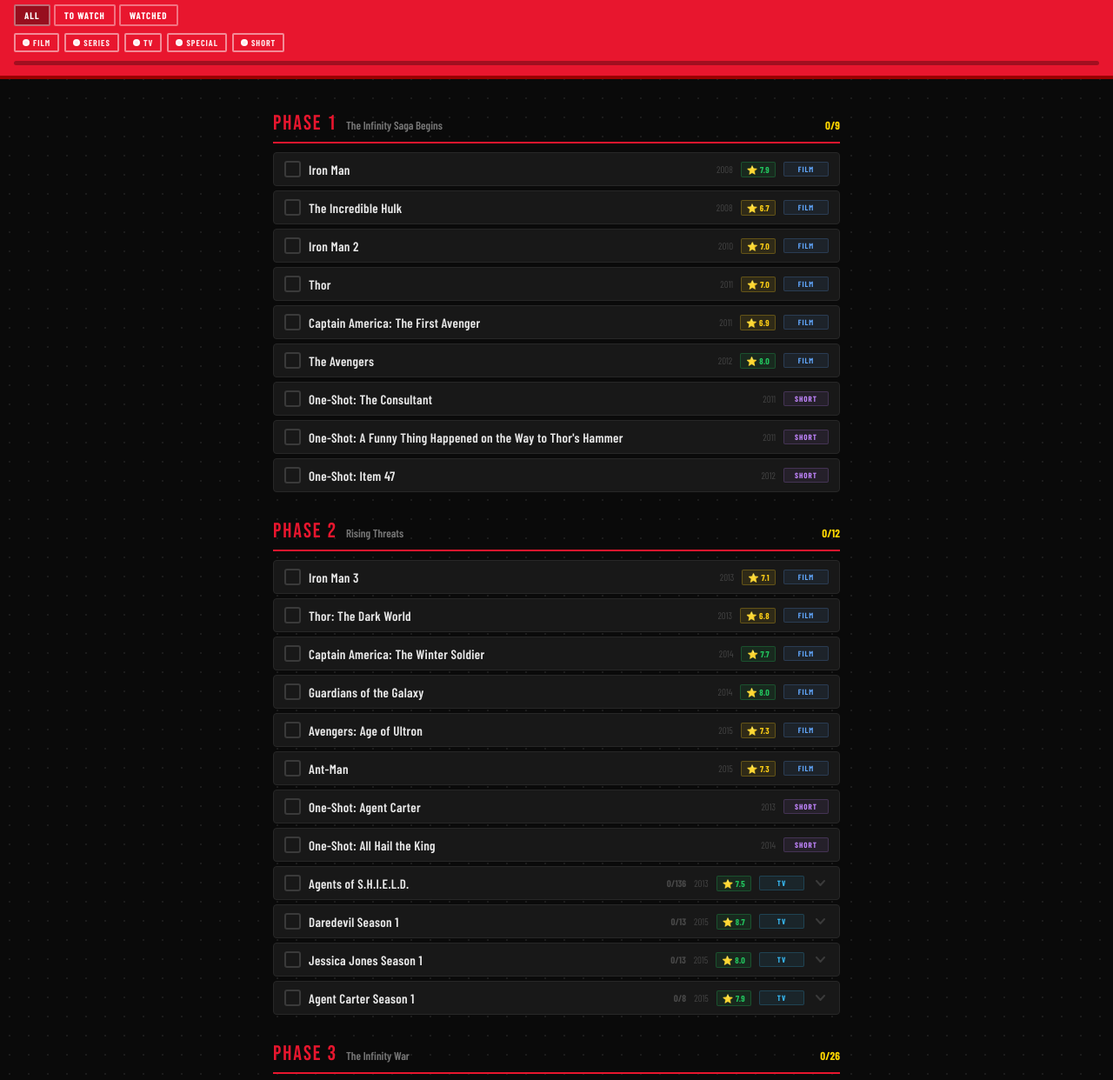
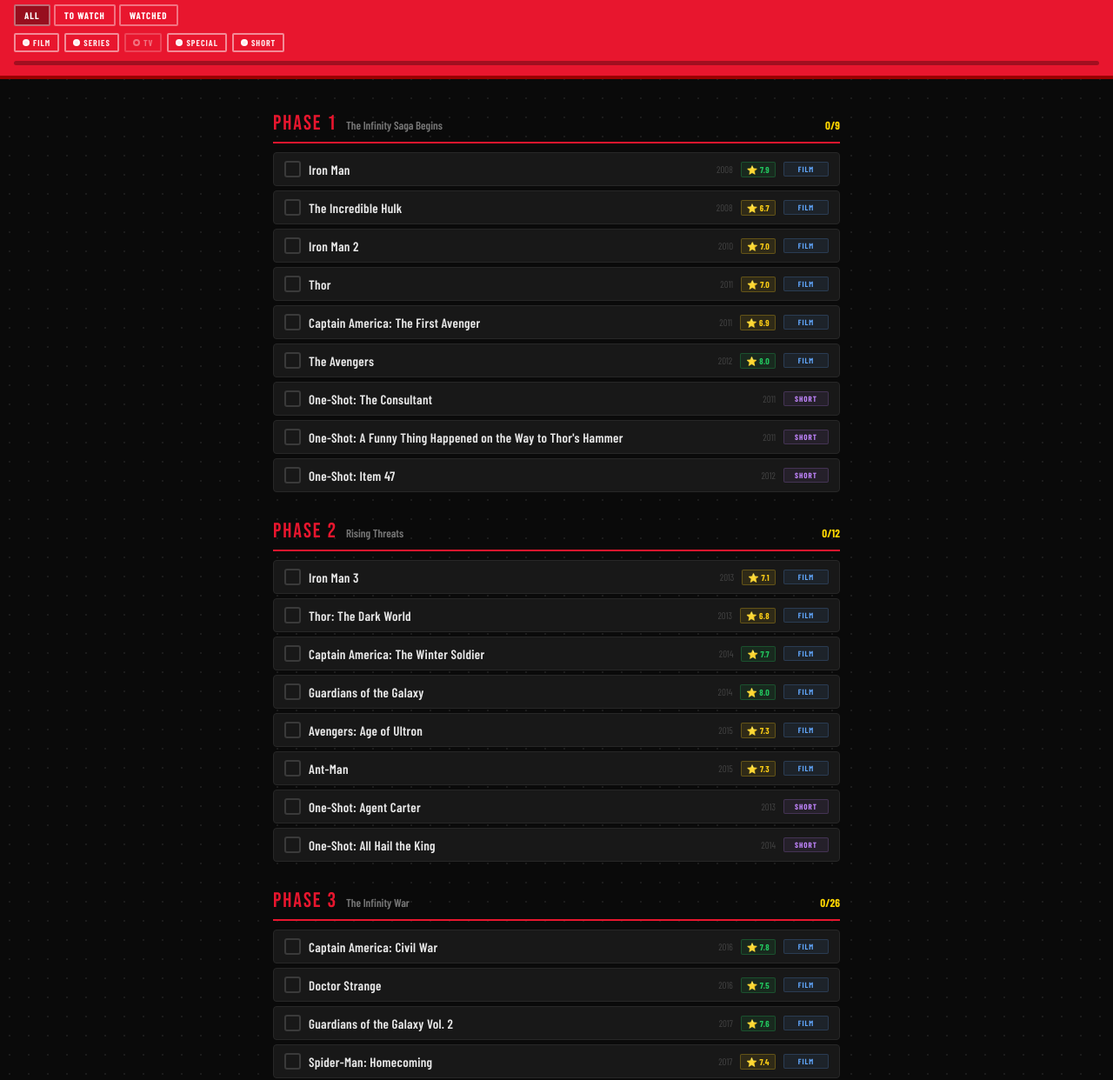
Before and after one commit to Ricardocamachoc/mcu-tracker, a plain HTML site: page index.html in a window 1280 px wide. Shown: the part 96-1338 px from the top of the page at 87% size. Drawn offline with nearby package versions, Linux system fonts and the light colour scheme.

Commit message:
Add files via upload

```diff
--- a/index.html
+++ b/index.html
@@ -35,7 +35,7 @@
   <div class="header-row3">
     <label class="type-chk active" data-type="movie"><input type="checkbox" checked onchange="toggleType('movie',this)"> FILM</label>
     <label class="type-chk active" data-type="series"><input type="checkbox" checked onchange="toggleType('series',this)"> SERIES</label>
-    <label class="type-chk active" data-type="tv"><input type="checkbox" checked onchange="toggleType('tv',this)"> TV</label>
+    <label class="type-chk" data-type="tv"><input type="checkbox" onchange="toggleType('tv',this)"> TV</label>
     <label class="type-chk active" data-type="special"><input type="checkbox" checked onchange="toggleType('special',this)"> SPECIAL</label>
     <label class="type-chk active" data-type="short"><input type="checkbox" checked onchange="toggleType('short',this)"> SHORT</label>
   </div>
@@ -316,6 +316,7 @@
   {id:69,title:"Ironheart",                                         year:2025,type:"series", phase:6},
   {id:70,title:"Eyes of Wakanda",                                   year:2025,type:"series", phase:6},
   {id:71,title:"Marvel Zombies",                                    year:2025,type:"series", phase:6},
+  {id:88,title:"Daredevil: Born Again Season 2",                    year:2026,type:"series", phase:6},
   // ── Marvel Television (Netflix + ABC) ─────────────────────────────
   // Phase 2
   {id:72,title:"Agents of S.H.I.E.L.D.",                           year:2013,type:"tv",     phase:2},
@@ -349,6 +350,7 @@
   69:[{s:1,n:6}],   // Ironheart
   70:[{s:1,n:4}],   // Eyes of Wakanda
   71:[{s:1,n:4}],   // Marvel Zombies
+  88:[{s:2,n:8}],   // Daredevil: Born Again S2
   // Marvel Television
   72:[{s:1,n:22},{s:2,n:22},{s:3,n:22},{s:4,n:22},{s:5,n:22},{s:6,n:13},{s:7,n:13}], // AoS
   73:[{s:1,n:13}], // Daredevil S1
@@ -371,7 +373,7 @@
 
 // ── STATE ─────────────────────────────────────────────
 var ms={},ep={},exp={},fil="all";
-var activeTypes={movie:true,series:true,tv:true,special:true,short:true};
+var activeTypes={movie:true,series:true,tv:false,special:true,short:true};
 var sc={};  // scores: {"movie-ID": 7.9, "ep-ID-S-E": 8.2}
 var customItems=[];  // items added via update
 
@@ -504,10 +506,11 @@
 // ── KNOWN UPCOMING RELEASES ───────────────────────────
 // Update this list as new MCU content is announced
 var UPCOMING = [
-  {title:"Spider-Man: Brand New Day",   date:"2026-07-31"},
-  {title:"The Punisher: One Last Kill", date:"2026-05-12"},
-  {title:"Avengers: Doomsday",          date:"2026-12-18"},
-  {title:"Avengers: Secret Wars",       date:"2027-12-17"},
+  {title:"Spider-Man: Brand New Day",         date:"2026-07-31"},
+  {title:"The Punisher: One Last Kill",       date:"2026-05-12"},
+  {title:"Avengers: Doomsday",               date:"2026-12-18"},
+  {title:"Daredevil: Born Again Season 3",   date:"2027-01-01"},
+  {title:"Avengers: Secret Wars",            date:"2027-12-17"},
 ];
 
 function getNextUpcoming(){
```
